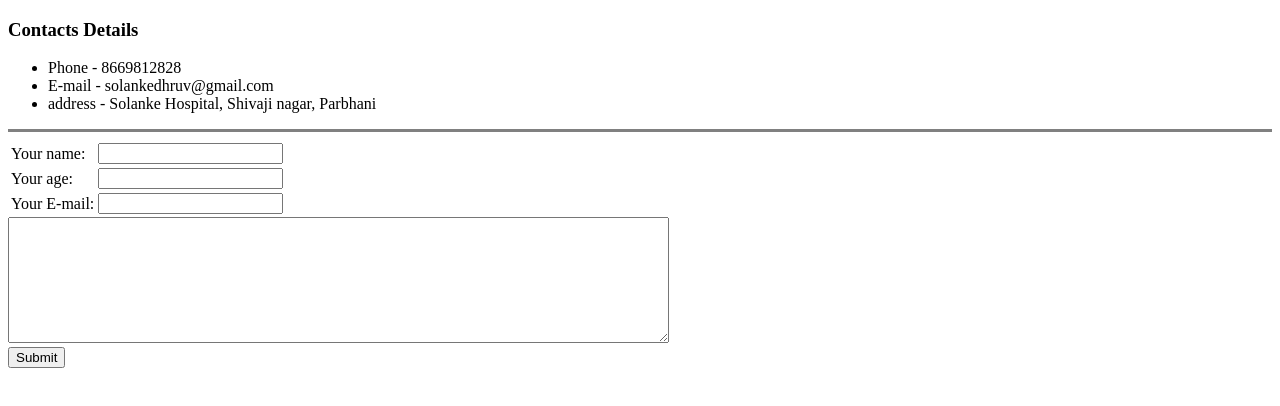
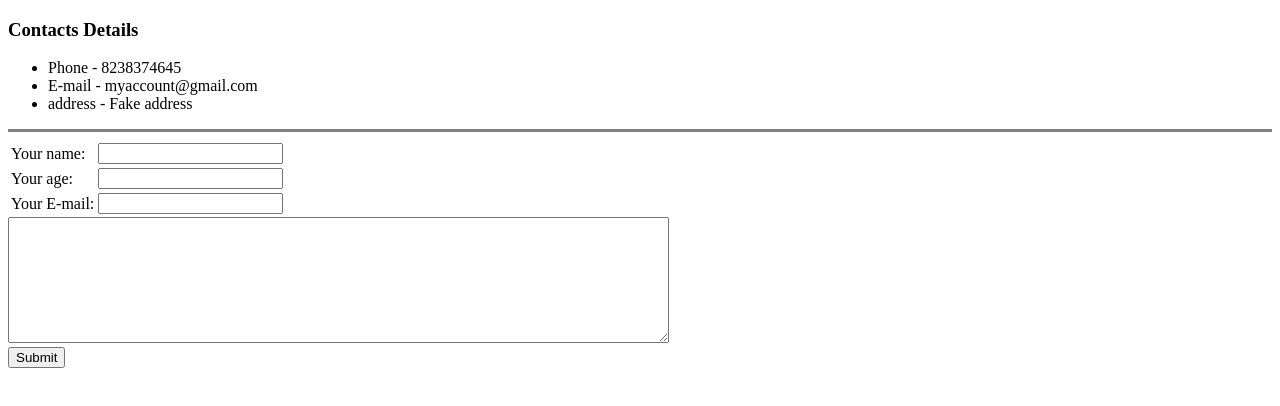
Before and after one commit to DhruvProCoder/MyCV, a plain HTML site: page Contact.html in a window 1280 px wide. Drawn offline with Linux system fonts and the light colour scheme.

Commit message:
Just changes

```diff
--- a/Contact.html
+++ b/Contact.html
@@ -9,9 +9,9 @@
 <body>
   <h3>Contacts Details</h3>
   <ul>
-    <li>Phone - 8669812828</li>
-    <li>E-mail - solankedhruv@gmail.com</li>
-    <li>address - Solanke Hospital, Shivaji nagar, Parbhani</li>
+    <li>Phone - 8238374645</li>
+    <li>E-mail - myaccount@gmail.com</li>
+    <li>address - Fake address</li>
   </ul>
   <hr size="3" noshade>
 <form enctype="text/plain" action="mailto:dhruvsolanke27@gmail.com" method="post">
```
